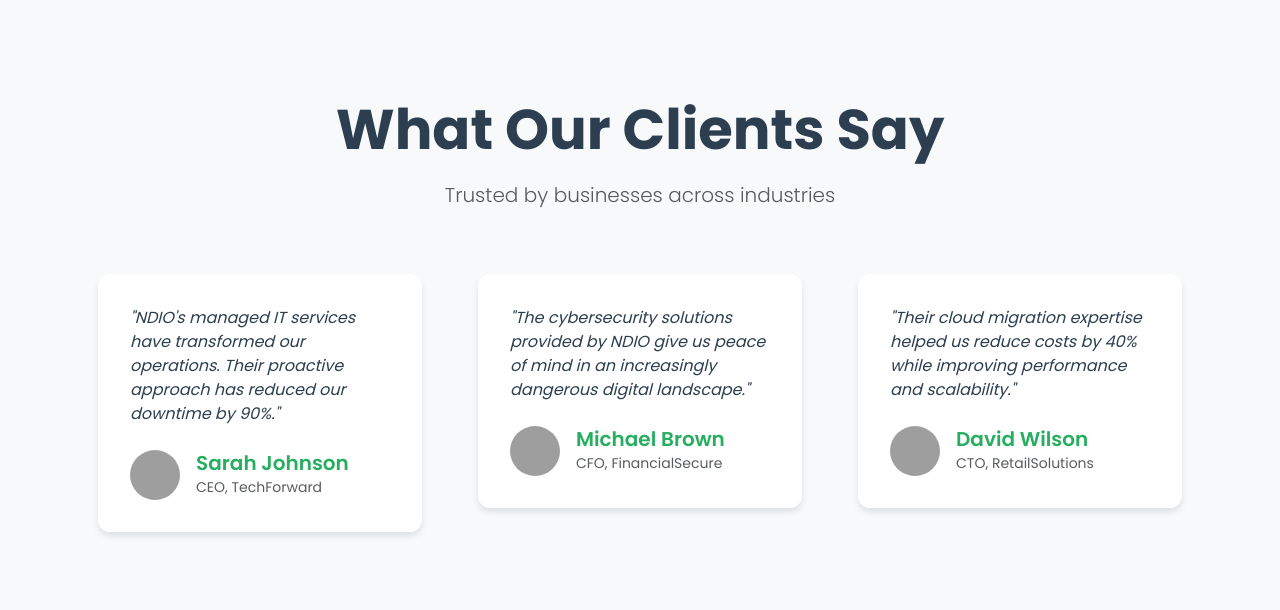
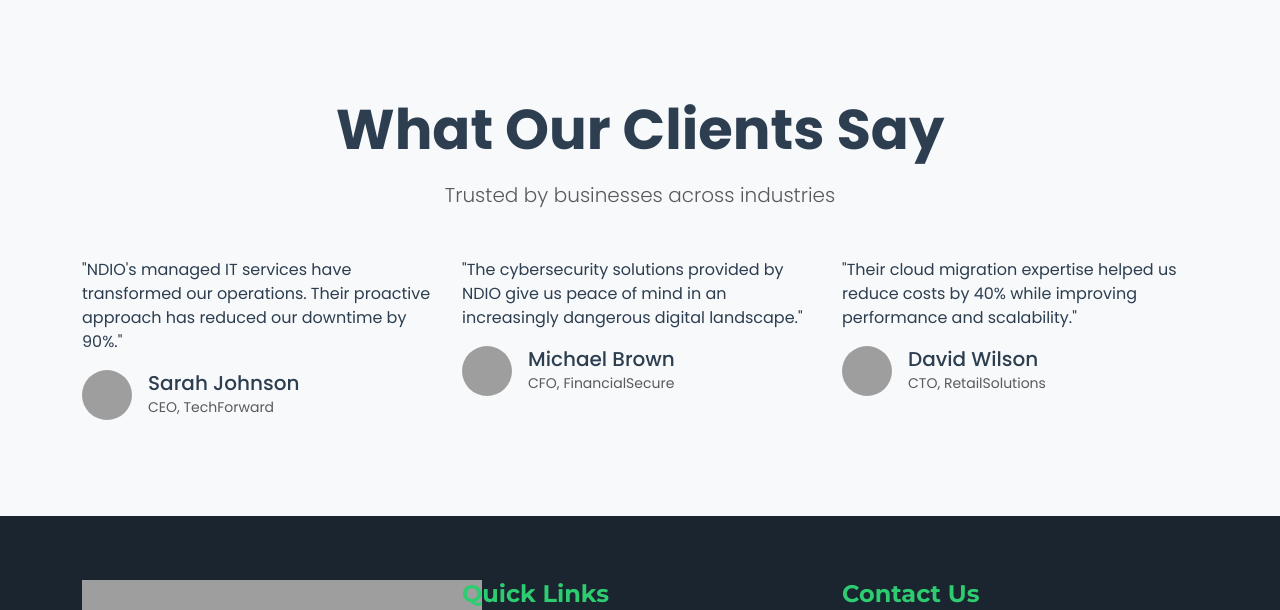
Before and after one commit to lavazy/Ndio, a Django app: page /managed/ in a window 1280 px wide. Shown: the part 3060-3670 px from the top of the page. Run offline with Django 5.2, Linux system fonts and the light colour scheme; grey boxes are pictures that could not be loaded.

Commit message:
push test Jean

```diff
--- a/web_project/ndio_app/templates/ndio_app/managed.html
+++ b/web_project/ndio_app/templates/ndio_app/managed.html
@@ -219,25 +219,6 @@
     .cta-btn:hover {
         background-color: var(--dark-orange);
         transform: translateY(-3px);
-    }
-
-    /* Testimonials */
-    .testimonial-card {
-        background: var(--white);
-        border-radius: 12px;
-        padding: 2rem;
-        box-shadow: var(--shadow-md);
-        margin: 1rem;
-    }
-
-    .testimonial-text {
-        font-style: italic;
-        margin-bottom: 1.5rem;
-    }
-
-    .client-name {
-        font-weight: 600;
-        color: var(--dark-green);
     }
 
     /* Footer */
--- a/web_project/ndio_app/views.py
+++ b/web_project/ndio_app/views.py
@@ -10,7 +10,6 @@ from .forms import CustomUserCreationForm, PaymentForm, UserDetailForm, OrderFor
 from . import forms
 from django.contrib import messages
 from django.contrib.auth.decorators import login_required
-from django.views.decorators.csrf import csrf_exempt
 import requests
 
 
```
